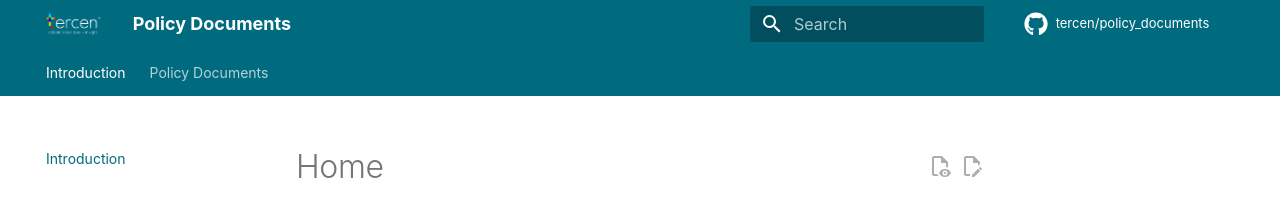
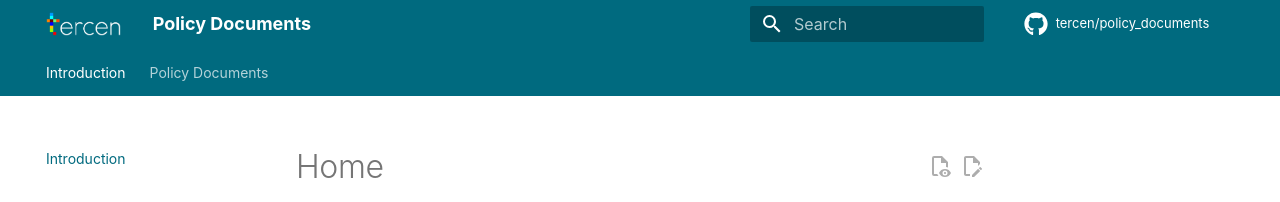
Before and after one commit to tercen/policy_documents, an MkDocs documentation site: the page built from docs/index.md, in a window 1280 px wide. Shown: the top 202 px of the page. Built offline with MkDocs 1.6.1 and Material for MkDocs 9.7.7, drawn with Linux system fonts in a browser that asks for light colours; comment, search, counter and statistics services are not loaded; the version menu is left out.

Commit message:
More logo

```diff
--- a/mkdocs.yml
+++ b/mkdocs.yml
@@ -15,7 +15,7 @@ theme:
   # custom_dir: .docs/overrides/
   font: false
   favicon: https://tercen.com/_assets/brand/fav.png
-  logo: ./images/Tercen Logo white_vert.png
+  logo: ./images/Tercen Logo white_vert_B.png
   icon:
     repo: fontawesome/brands/github
   palette:
```
Also changed, not shown: docs/images/Tercen Logo white_vert.png (deleted), docs/images/Tercen Logo white_vert_B.png (added), docs/images/TercenID_Final_TM_B.svg (deleted), docs/images/TercenID_Final_TM_C.svg (deleted), docs/images/tercen-logo-sq.svg (deleted).
